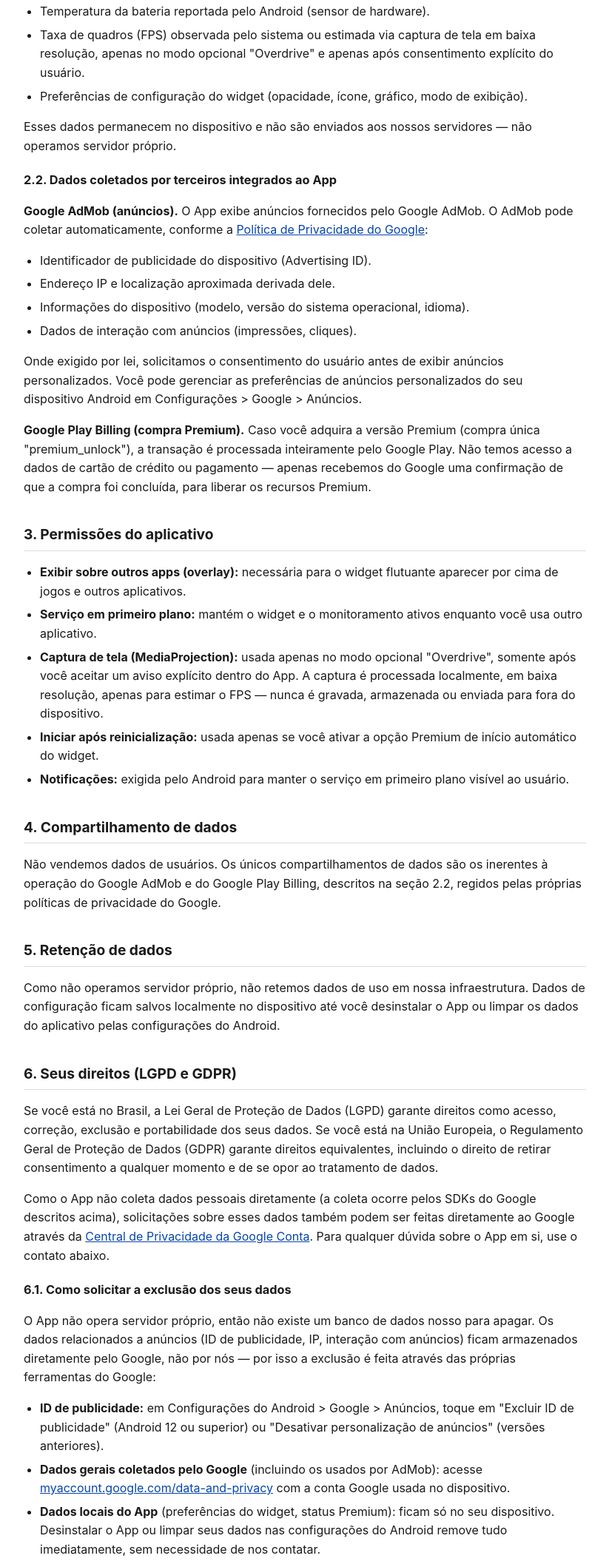
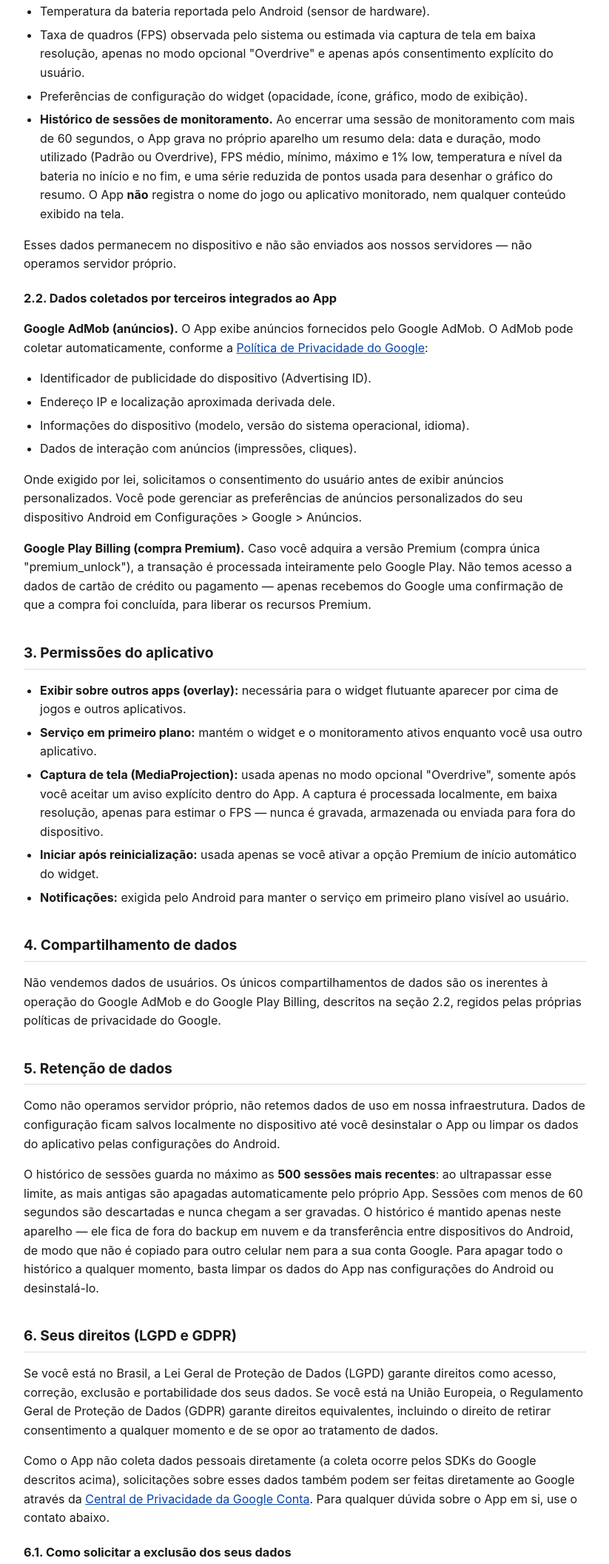
Before and after one commit to nicps-git/game-neon-monitor-privacy, a plain HTML site: page index.html in a window 1280 px wide. Shown: the part 536-2650 px from the top of the page at 74% size, without its empty margins (228-1051 px from the left). Drawn offline with Linux system fonts and the light colour scheme.

Commit message:
Descreve o histórico local de sessões de monitoramento
O app passou a gravar no dispositivo um resumo de cada sessão de
monitoramento (duração, modo, FPS, temperatura e bateria). Documentado na
seção 2.1, com a retenção (500 sessões, mínimo de 60s) e a exclusão do
backup em nuvem na seção 5, e citado entre os dados locais na seção 6.1.

Nenhum dado novo sai do dispositivo: a declaração de Data Safety na Play
Store permanece inalterada.

Co-Authored-By: Claude Opus 5 <noreply@anthropic.com>

```diff
--- a/index.html
+++ b/index.html
@@ -27,7 +27,7 @@
 <body>
 
 <h1>Política de Privacidade — Game Neon Monitor</h1>
-<p class="updated">Última atualização: 18 de agosto de 2026</p>
+<p class="updated">Última atualização: 27 de agosto de 2026</p>
 
 <p>
 Esta Política de Privacidade descreve como o aplicativo <strong>Game Neon Monitor</strong>
@@ -51,6 +51,12 @@ funciona inteiramente no seu dispositivo — não requer criação de conta nem
       baixa resolução, apenas no modo opcional "Overdrive" e apenas após consentimento
       explícito do usuário.</li>
   <li>Preferências de configuração do widget (opacidade, ícone, gráfico, modo de exibição).</li>
+  <li><strong>Histórico de sessões de monitoramento.</strong> Ao encerrar uma sessão de
+      monitoramento com mais de 60 segundos, o App grava no próprio aparelho um resumo dela:
+      data e duração, modo utilizado (Padrão ou Overdrive), FPS médio, mínimo, máximo e 1%
+      low, temperatura e nível da bateria no início e no fim, e uma série reduzida de pontos
+      usada para desenhar o gráfico do resumo. O App <strong>não</strong> registra o nome do
+      jogo ou aplicativo monitorado, nem qualquer conteúdo exibido na tela.</li>
 </ul>
 <p>Esses dados permanecem no dispositivo e não são enviados aos nossos servidores — não operamos servidor próprio.</p>
 
@@ -104,6 +110,15 @@ Como não operamos servidor próprio, não retemos dados de uso em nossa infraes
 de configuração ficam salvos localmente no dispositivo até você desinstalar o App ou limpar
 os dados do aplicativo pelas configurações do Android.
 </p>
+<p>
+O histórico de sessões guarda no máximo as <strong>500 sessões mais recentes</strong>: ao
+ultrapassar esse limite, as mais antigas são apagadas automaticamente pelo próprio App.
+Sessões com menos de 60 segundos são descartadas e nunca chegam a ser gravadas. O histórico
+é mantido apenas neste aparelho — ele fica de fora do backup em nuvem e da transferência
+entre dispositivos do Android, de modo que não é copiado para outro celular nem para a sua
+conta Google. Para apagar todo o histórico a qualquer momento, basta limpar os dados do App
+nas configurações do Android ou desinstalá-lo.
+</p>
 
 <h2>6. Seus direitos (LGPD e GDPR)</h2>
 <p>
@@ -133,9 +148,10 @@ próprias ferramentas do Google:
   <li><strong>Dados gerais coletados pelo Google</strong> (incluindo os usados por AdMob):
       acesse <a href="https://myaccount.google.com/data-and-privacy" target="_blank" rel="noopener">myaccount.google.com/data-and-privacy</a>
       com a conta Google usada no dispositivo.</li>
-  <li><strong>Dados locais do App</strong> (preferências do widget, status Premium): ficam
-      só no seu dispositivo. Desinstalar o App ou limpar seus dados nas configurações do
-      Android remove tudo imediatamente, sem necessidade de nos contatar.</li>
+  <li><strong>Dados locais do App</strong> (preferências do widget, status Premium,
+      histórico de sessões): ficam só no seu dispositivo. Desinstalar o App ou limpar seus
+      dados nas configurações do Android remove tudo imediatamente, sem necessidade de nos
+      contatar.</li>
 </ul>
 <p>
 Se preferir, envie um e-mail para o contato da seção 9 e responderemos com essas mesmas
```
